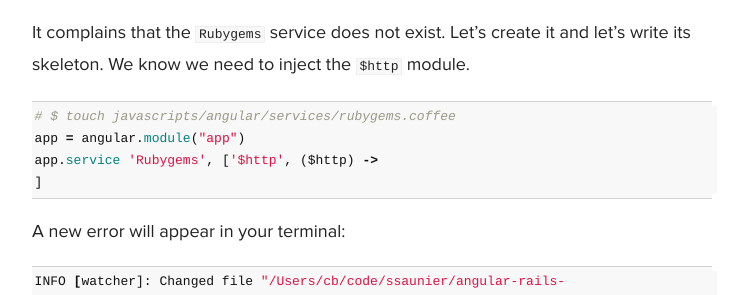
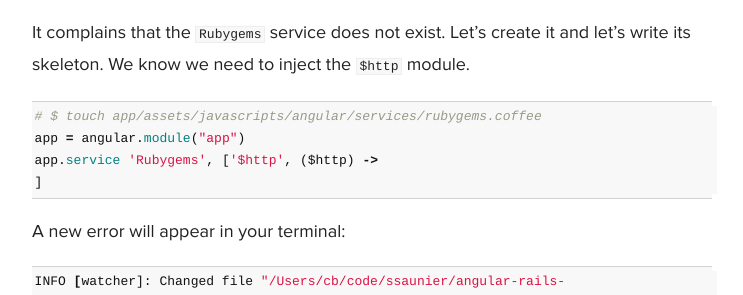
Before and after one commit to ssaunier/ssaunier.github.io, a Jekyll site: the page built from _posts/2014-02-04-angular--rails-with-no-fuss.markdown, in a window 1280 px wide and 900 px high, scrolled down 3953 px. Shown: the part 151-446 px from the top of the window, without its empty margins (268-1011 px from the left). Built offline with Jekyll 4.4.1, drawn with Linux system fonts in a browser that asks for light colours; Markdown is read by kramdown in place of the engine named in the settings; comment, search, counter and statistics services are not loaded.

Commit message:
Fix typo in touch

````diff
--- a/_posts/2014-02-04-angular--rails-with-no-fuss.markdown
+++ b/_posts/2014-02-04-angular--rails-with-no-fuss.markdown
@@ -154,7 +154,7 @@ It complains that the `Rubygems` service does not exist. Let's create it
 and let's write its skeleton. We know we need to inject the `$http` module.
 
 ```coffee
-# $ touch javascripts/angular/services/rubygems.coffee
+# $ touch app/assets/javascripts/angular/services/rubygems.coffee
 app = angular.module("app")
 app.service 'Rubygems', ['$http', ($http) ->
 ]
````
